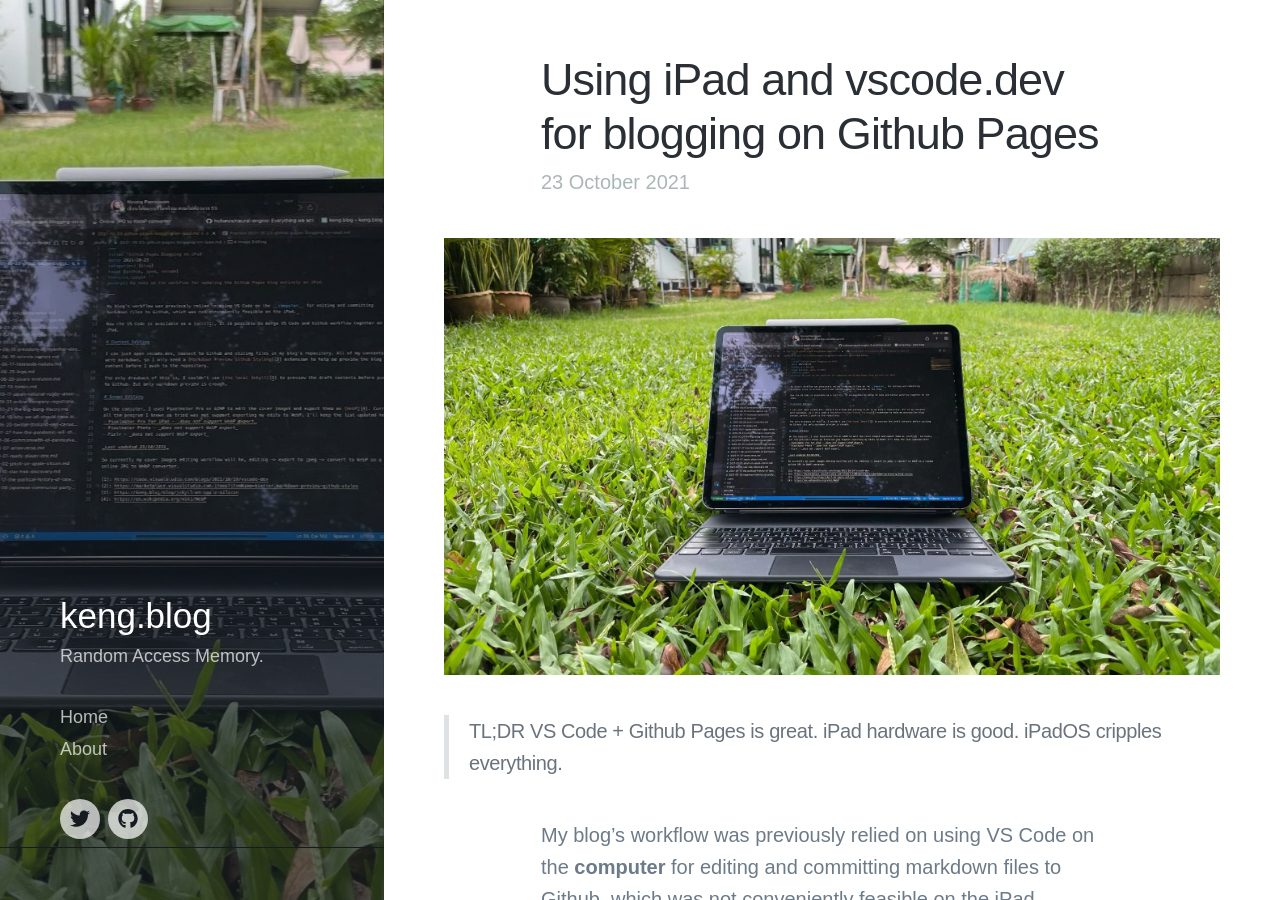
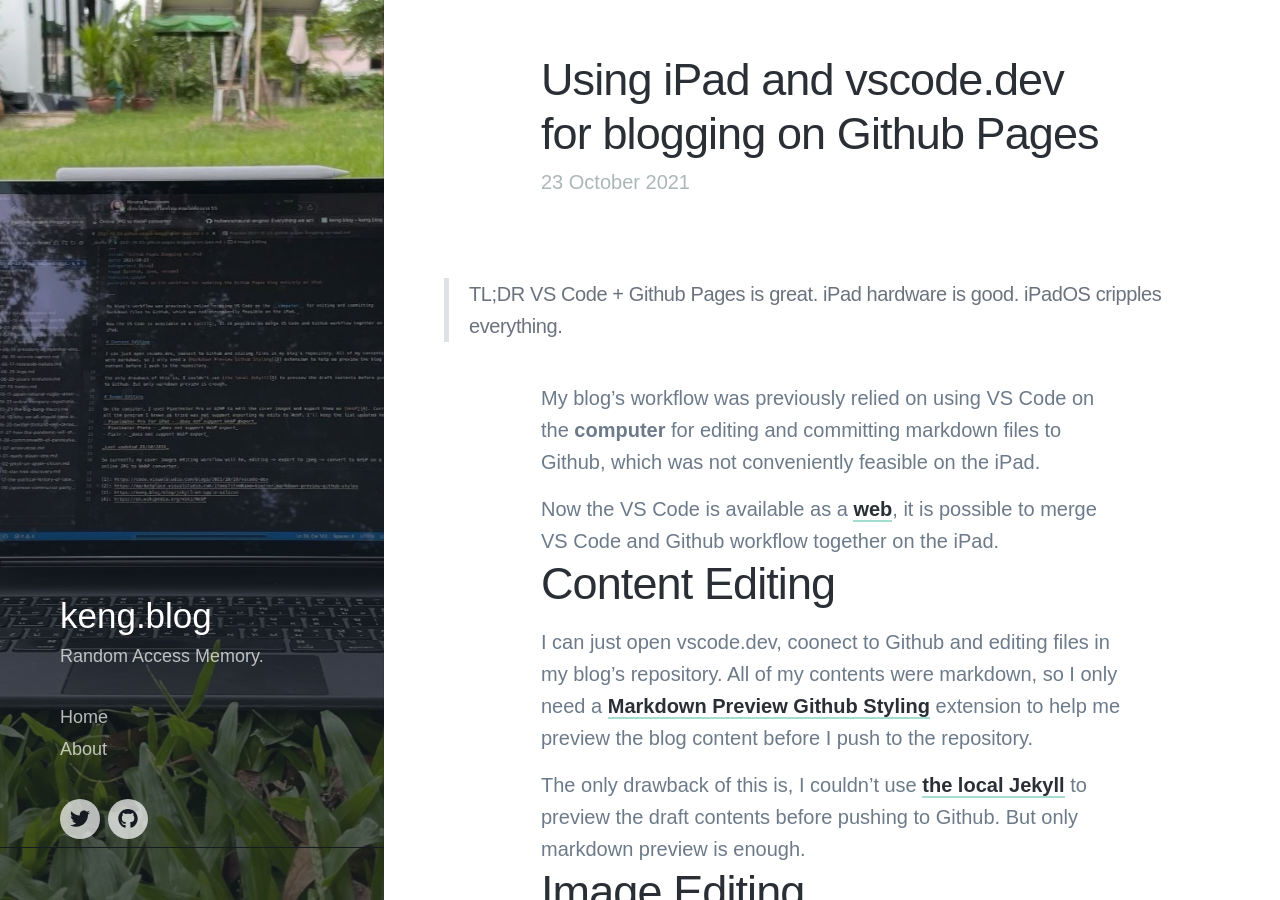
Before and after one commit to kengggg/kengggg.github.io, a Jekyll site: the page built from _posts/2021-10-23-ipad-vscode-blogging-on-github-pages.md, in a window 1280 px wide and 900 px high. Built offline with Jekyll 4.4.1, drawn with Linux system fonts in a browser that asks for light colours; nearby versions of some CDN libraries; some web fonts are replaced.

Commit message:
20211023 update

```diff
--- a/_posts/2021-10-23-ipad-vscode-blogging-on-github-pages.md
+++ b/_posts/2021-10-23-ipad-vscode-blogging-on-github-pages.md
@@ -7,8 +7,6 @@
 excerpt: My note on the workflow for updating the Github Pages blog entirely on iPad.
 
 ---
-
-![](/images/blog/20211023/20211023-main-cover.webp)
 
 >TL;DR VS Code + Github Pages is great. iPad hardware is good. iPadOS cripples everything.
 
```
